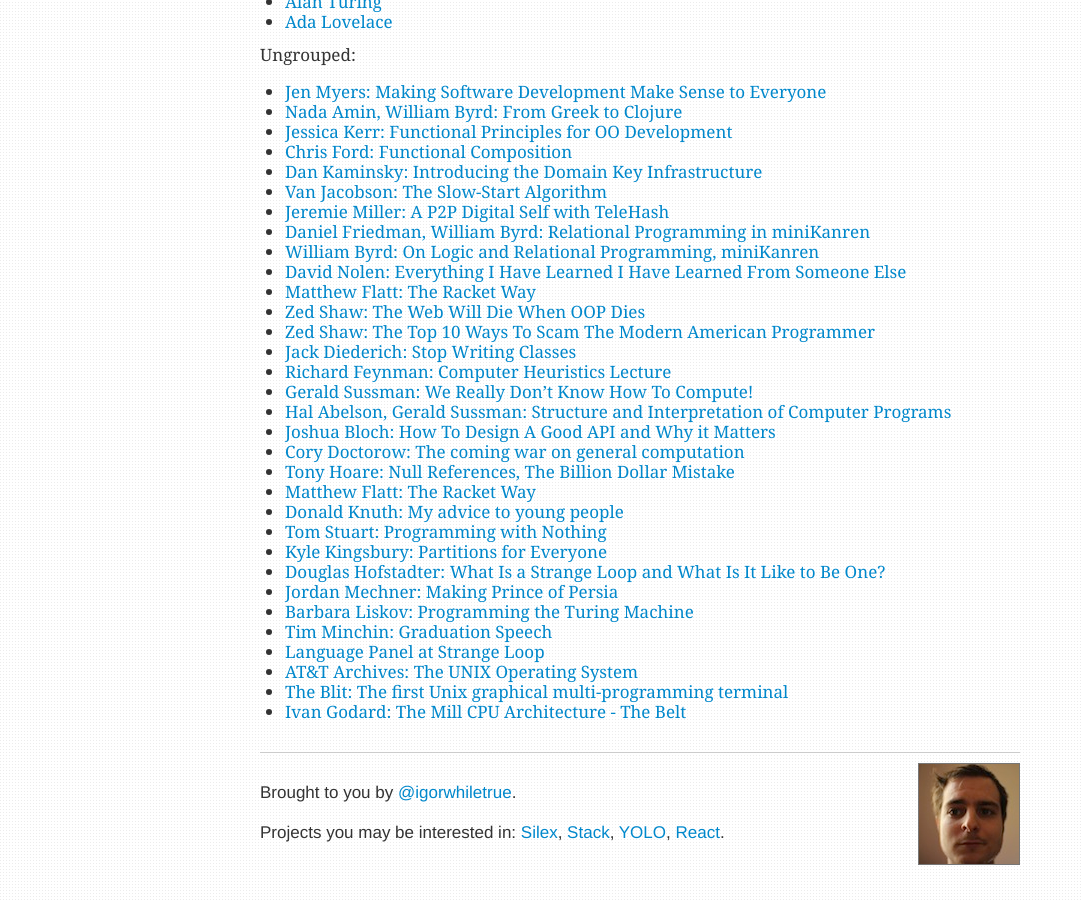
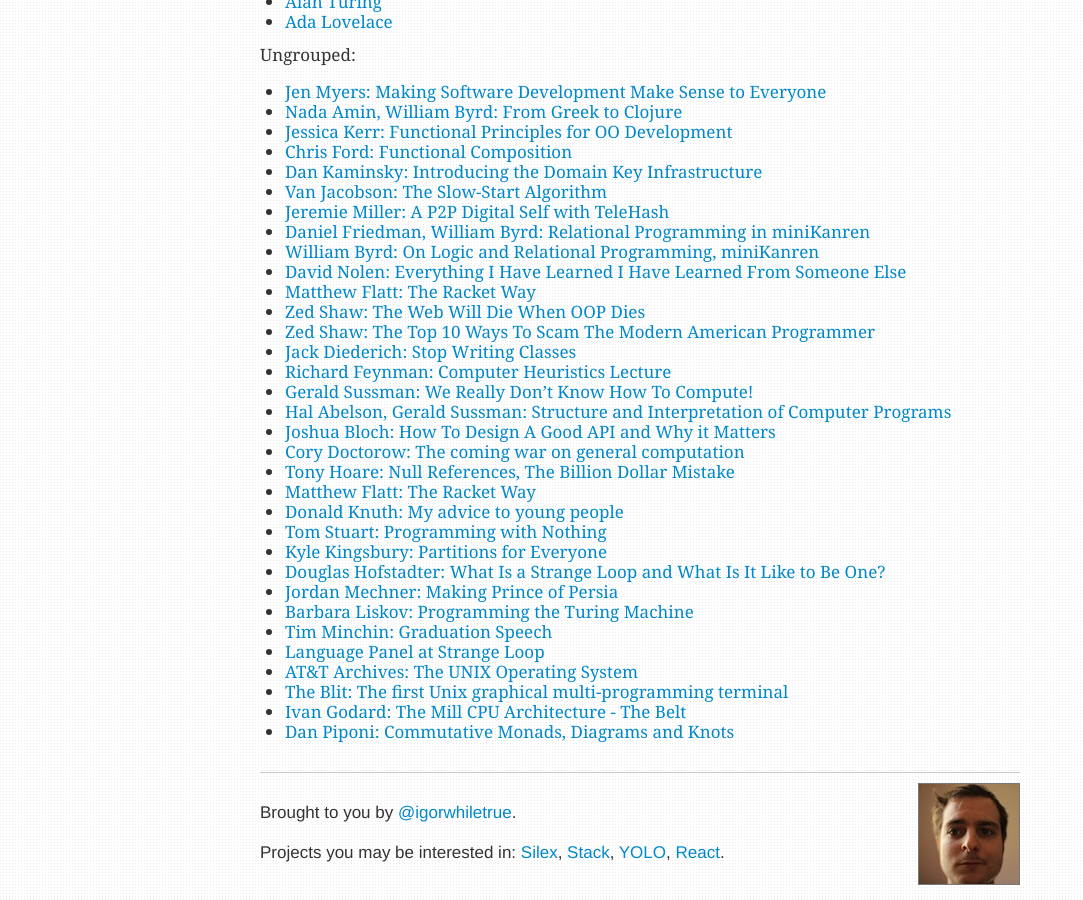
Before and after one commit to igorw/weblog, a Jekyll site: the page built from videoshelf.md, in a window 1280 px wide and 900 px high, scrolled down 883 px. Shown: the whole window, without its empty margins (0-1083 px from the left). Built offline with Jekyll 4.4.1, drawn with Linux system fonts in a browser that asks for light colours; Markdown is read by kramdown in place of the engine named in the settings.

Commit message:
add sigfpe talk

```diff
--- a/videoshelf.md
+++ b/videoshelf.md
@@ -84,3 +84,4 @@
 * [AT&T Archives: The UNIX Operating System](https://www.youtube.com/watch?v=tc4ROCJYbm0)
 * [The Blit: The first Unix graphical multi-programming terminal](https://www.youtube.com/watch?v=emh22gT5e9k)
 * [Ivan Godard: The Mill CPU Architecture - The Belt](https://www.youtube.com/watch?v=QGw-cy0ylCc)
+* [Dan Piponi: Commutative Monads, Diagrams and Knots](https://vimeo.com/6590617)
```
